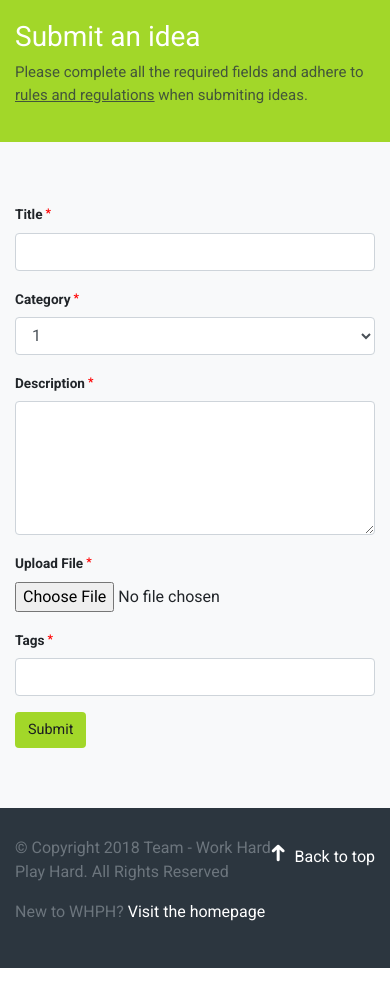
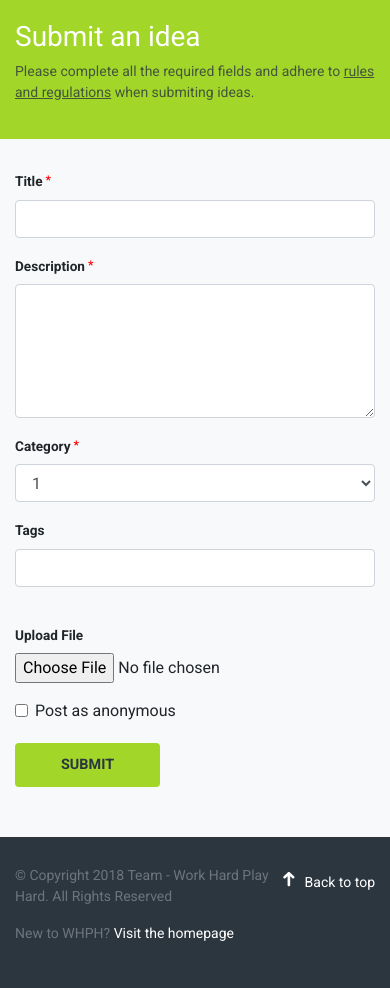
Before and after one commit to arturasTY/COMP1640-WHPH-Repo, a PHP site: page /submit_idea.html in a window 390 px wide. Shown: the part 57-1045 px from the top of the page. Run offline with PHP 8.4, Linux system fonts and the light colour scheme; some libraries are stand-ins or nearby versions.

Commit message:
edit submit

```diff
--- a/ideas.html
+++ b/ideas.html
@@ -166,10 +166,10 @@
             <div class="col-md-4">
                 <div class="card">
                     <div class="card-body">
-                       <div class="add-block">
+                       <a href="submit_idea.html" class="add-block">
                            <i class="ion-plus-round"></i>
                            <h5>Submit an idea</h5>
-                       </div>
+                       </a>
                     </div>
                 </div>
                 <div class="card">
--- a/index.html
+++ b/index.html
@@ -92,7 +92,7 @@
                </div>
 
                <div class="col-md-6">
-                   <img src="images/banner-img-3.png" alt="" width="260" id="monitor" class="img-fluid">
+                   <img src="images/banner-img-3.png" alt="" id="phone" class="img-fluid">
                </div>
            </div>
 
--- a/styles/style.css
+++ b/styles/style.css
@@ -175,6 +175,15 @@ button:focus {
 
 .add-block i {
     font-size: 42px;
+}
+
+.add-block {
+    color: white;
+}
+
+.add-block:hover {
+    text-decoration: none;
+    color: inherit;
 }
 
 .col-md-4 .card-body {
@@ -371,10 +380,6 @@ h1.idea-lead span {
     box-shadow: none;
 }
 
-.submit-idea {
-    margin-left: 0;
-}
-
 .anim-icons {
     width: 80%;
 }
@@ -384,9 +389,10 @@ h1.idea-lead span {
     width: 25%;
 }
 
-#monitor {
+#phone {
     animation: monitorIn 1s ease-in-out forwards;   /*   #FFE347  #F2FF49   */
     opacity: 0;
+    width: 260px;
 }
 
 @keyframes monitorIn {
@@ -534,7 +540,6 @@ footer a > i {
 }
 
 .submit-idea-title h1 {
-    //font-weight: 700;
     font-size: 1.75em;
     line-height: normal;
 }
@@ -560,5 +565,71 @@ footer a > i {
 }
 
 #submit-idea {
-    margin: 60px 0;
+    margin: 60px 0 100px;
 }
+
+.submit-idea {
+    margin-left: 0;
+    padding: 10px 45px;
+    color: #2C363F;
+    font-weight: 700;
+    text-transform: uppercase;
+}
+
+#submit-idea .row {
+    align-items: center;
+    margin-bottom: 20px;
+}
+
+#submit-idea .upload label:after {
+    display: none !important;
+}
+
+#submit-idea .row .col-md-8 label:after {
+    display: none !important;
+}
+
+.form-check {
+    text-align: right;
+}
+
+.form-check label:after {
+    display: none !important;
+}
+
+@media only screen and (max-width: 480px) {
+    h1.idea-lead {
+        text-align: center;
+        font-size: 2.5em;
+    }
+    .idea-sublead {
+        text-align: center;
+        font-size: 14px;
+    }
+    #phone {
+        width: 150px;
+    }
+    section.landing .row .col-md-6:nth-child(2) {
+        text-align: center;
+    }
+    .common-btns {
+        margin-top: 50px;
+        margin-bottom: 30px;
+        justify-content: center;
+    }
+    .common-Button {
+        width: 130px;
+    }
+    .submit-idea-title p {
+        font-size: 14px;
+    }
+    #submit-idea {
+        margin: 30px 0 50px;
+    }
+    .form-check {
+        text-align: initial;
+    }
+    footer p {
+        font-size: 14px;
+    }
+}
--- a/submit_idea.html
+++ b/submit_idea.html
@@ -55,7 +55,14 @@
                     <label for="exampleFormControlInput1">Title</label>
                     <input type="text" class="form-control" id="exampleFormControlInput1" placeholder="">
                   </div>
+
                   <div class="form-group">
+                    <label for="exampleFormControlTextarea1">Description</label>
+                    <textarea class="form-control" name="description" rows="5"></textarea>
+                  </div>
+                  <div class="row">
+                     <div class="col-md-4">
+                        <div class="form-group cat">
                             <label for="exampleFormControlSelect1">Category</label>
                             <select class="form-control" id="exampleFormControlSelect1">
                               <option>1</option>
@@ -65,18 +72,31 @@
                               <option>5</option>
                             </select>
                           </div>
+                     </div>
+                      <div class="col-md-8">
                         <div class="form-group">
-                    <label for="exampleFormControlTextarea1">Description</label>
-                    <textarea class="form-control" name="description" rows="5"></textarea>
+                            <label for="exampleFormControlInput1">Tags</label>
+                            <input type="text" class="form-control" id="exampleFormControlInput1" placeholder="">
                         </div>
+                      </div>
+                  </div>
+                  <div class="row upload">
+                    <div class="col-md-8">
                         <div class="form-group">
                             <label for="exampleFormControlFile1">Upload File</label>
                             <input type="file" class="form-control-file" id="exampleFormControlFile1">
                         </div>
-                  <div class="form-group">
-                    <label for="exampleFormControlInput1">Tags</label>
-                    <input type="text" class="form-control" id="exampleFormControlInput1" placeholder="">
                     </div>
+                    <div class="col-md-4">
+                        <div class="form-check">
+                          <input class="form-check-input" type="checkbox" value="" id="defaultCheck1">
+                          <label class="form-check-label" for="defaultCheck1">
+                            Post as anonymous
+                          </label>
+                        </div>
+                    </div>
+                  </div>
+
                   <button type="submit" class="btn cta submit-idea">Submit</button>
                 </form>
             </div>
```
Lines whose indentation alone changed are shown as unchanged.
